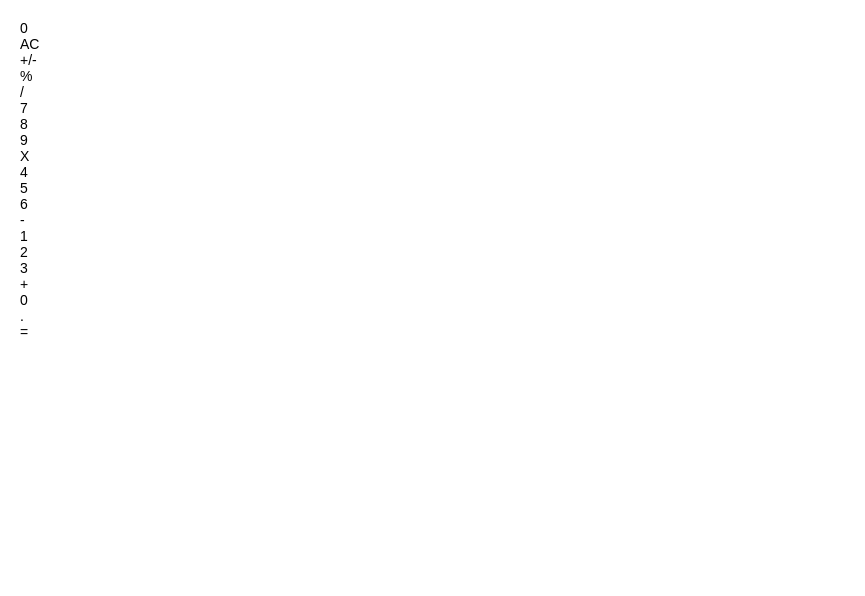
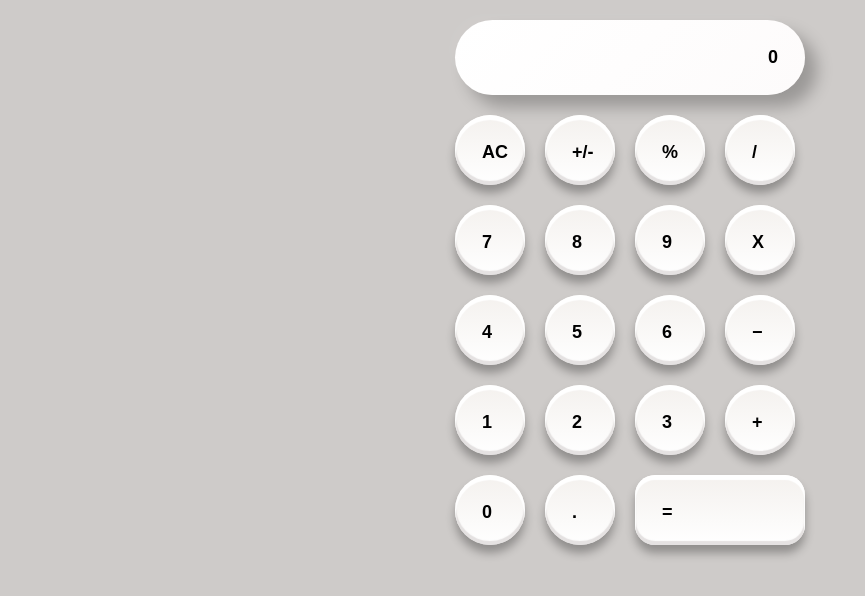
Before and after one commit to guillainbisimwa/React-calculator, a React (Create React App) app: page / in a window 1280 px wide. Shown: the top 596 px of the page, without its empty margins (0-865 px from the left). Built offline with nearby package versions, Linux system fonts and the light colour scheme.

Commit message:
Add style

```diff
--- a/src/components/Button.js
+++ b/src/components/Button.js
@@ -5,7 +5,7 @@ class Button extends React.Component {
   // eslint-disable-next-line class-methods-use-this
   render() {
     return (
-      <div>{this.props.name}</div>
+      this.props.name === '=' ? <div className="button button-equal"><span className="text">{this.props.name}</span></div> : <div className="button"><span className="text">{this.props.name}</span></div>
 
     );
   }
--- a/src/components/ButtonPanel.js
+++ b/src/components/ButtonPanel.js
@@ -20,7 +20,7 @@ export default function ButtonPanel() {
         <Button name="4" />
         <Button name="5" />
         <Button name="6" />
-        <Button name="-" />
+        <Button name="−" />
       </div>
       <div>
         <Button name="1" />
--- a/src/components/Display.js
+++ b/src/components/Display.js
@@ -10,7 +10,7 @@ class Display extends React.Component {
   render() {
     const { result } = this.props;
     return (
-      <div>
+      <div className="element text">
         {result}
       </div>
     );
--- a/src/index.css
+++ b/src/index.css
@@ -1,4 +1,78 @@
 body {
   font: 14px "Century Gothic", Futura, sans-serif;
   margin: 20px;
+  background: #cecbc9;
 }
+
+#root {
+  width: fit-content;
+  margin: auto;
+}
+
+.buttonHolder {
+  margin: 80px auto;
+  width: 400px;
+}
+
+.button {
+  cursor: pointer;
+  background-image: -webkit-linear-gradient(top, #f4f1ee, #fff);
+  border-radius: 50%;
+  box-shadow: 0px 8px 10px 0px rgba(0, 0, 0, 0.3), inset 0px 4px 1px 1px white,
+    inset 0px -3px 1px 1px rgba(204, 198, 197, 0.5);
+  display: inline-flex;
+  height: 70px;
+  margin: 0 20px 20px 0;
+  width: 70px;
+  -webkit-transition: all 0.1s linear;
+  transition: all 0.1s linear;
+}
+
+.button-equal {
+  width: 170px;
+  border-radius: 20px;
+}
+
+.text {
+  padding: 27px;
+  font-weight: bold;
+  font-size: large;
+}
+
+.button:after {
+  color: #e9e6e4;
+  content: "";
+  display: block;
+  font-size: 30px;
+  height: 30px;
+  text-decoration: none;
+  text-shadow: 0px -1px 1px #bdb5b4, 1px 1px 1px white;
+  position: absolute;
+  width: 30px;
+}
+
+.button:hover {
+  background-image: -webkit-linear-gradient(top, #fff, #f4f1ee);
+  color: #0088cc;
+}
+
+.button:active {
+  background-image: -webkit-linear-gradient(top, #efedec, #f7f4f4);
+  box-shadow: 0 3px 5px 0 rgba(0, 0, 0, 0.4),
+    inset 0px -3px 1px 1px rgba(204, 198, 197, 0.5);
+}
+
+.button:active:after {
+  color: #dbd2d2;
+  text-shadow: 0px -1px 1px #bdb5b4, 0px 1px 1px white;
+}
+
+.element {
+  margin: 0 20px 20px 0;
+  background: linear-gradient(-45deg, rgb(253 251 251), rgb(255 255 255));
+  box-shadow: 12px 12px 16px 0 rgb(0 0 0 / 25%),
+    -8px -8px 12px 0 rgb(255 255 255 / 3%);
+  border-radius: 50px;
+  display: flex;
+  justify-content: flex-end;
+}
```
